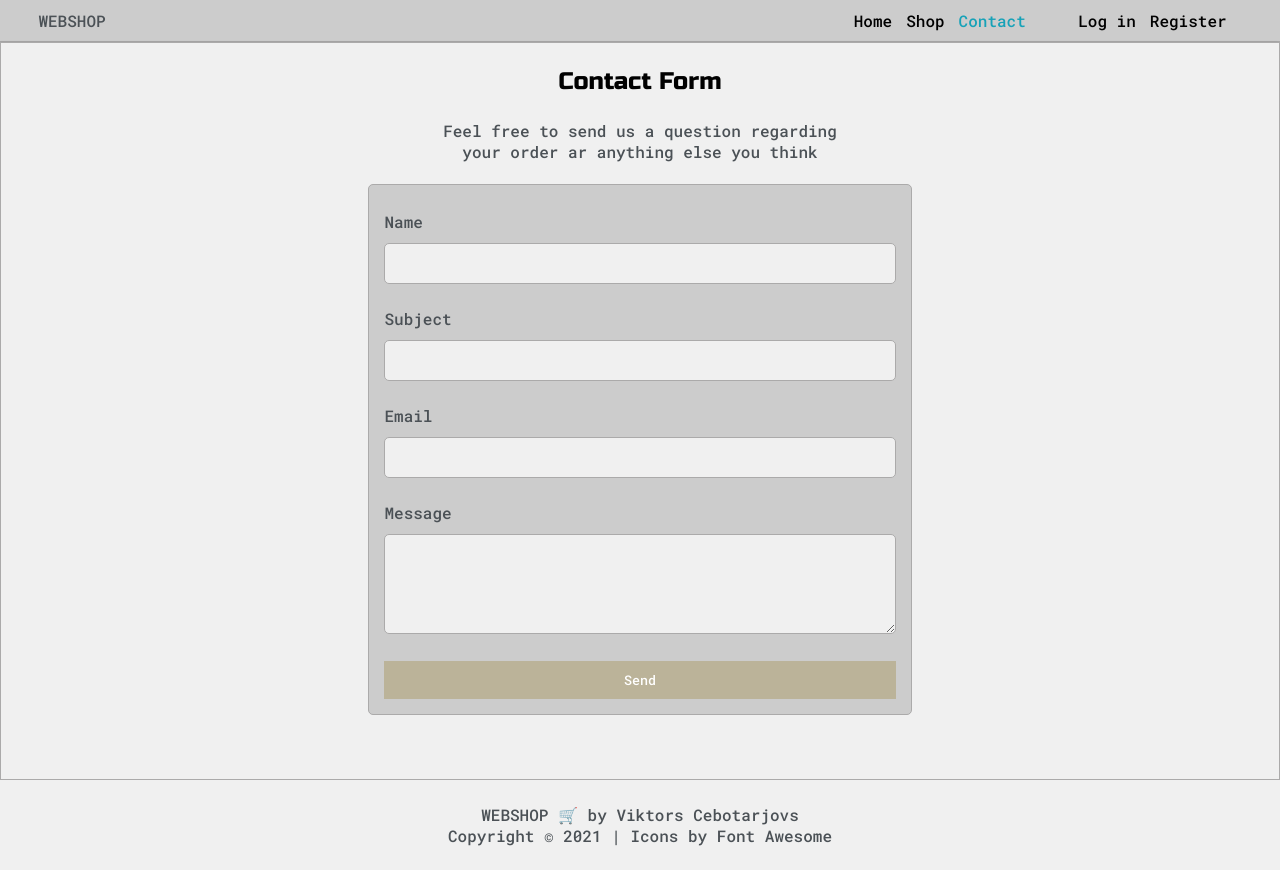
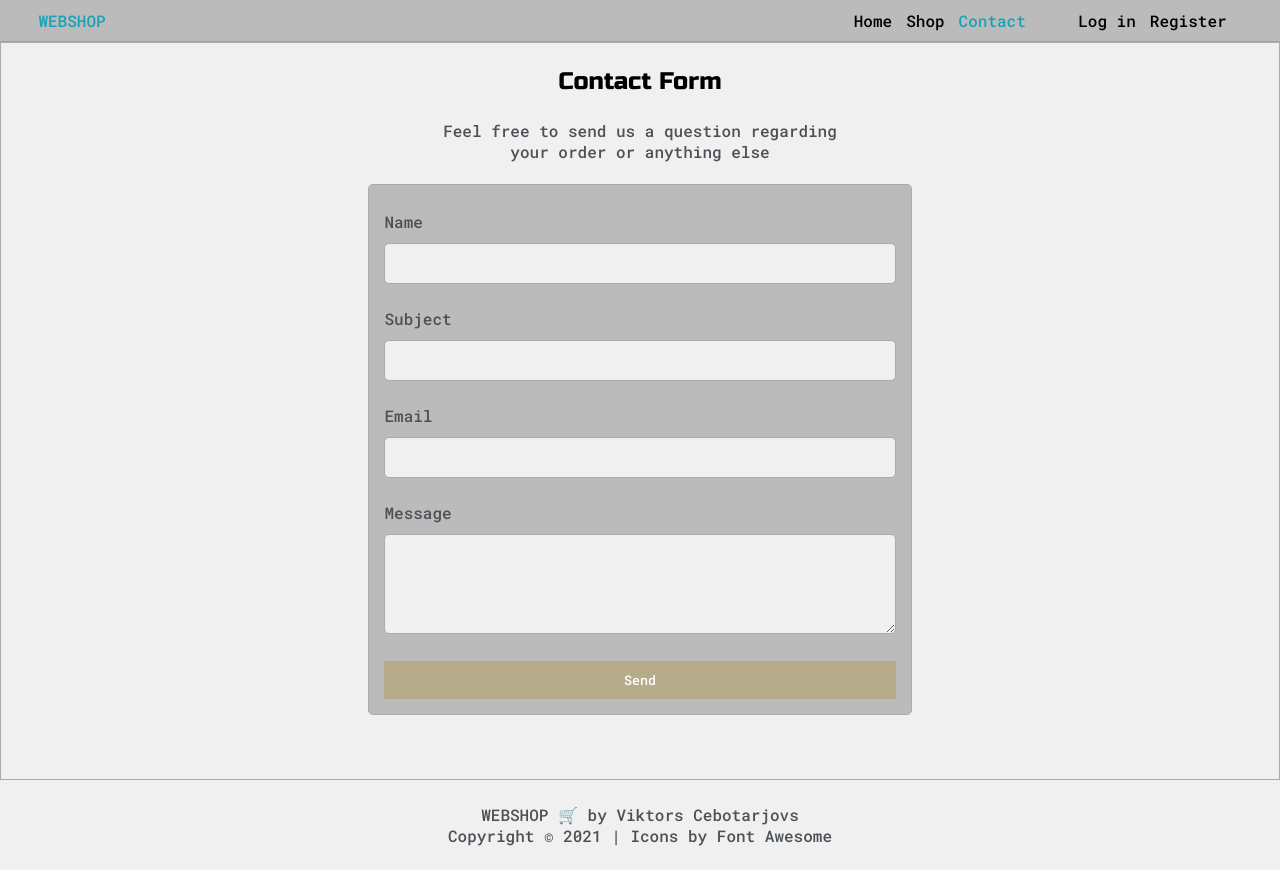
Before and after one commit to ViktorsLV/webshop_webdev_exam, a website: page client/assets/pages/contact.html in a window 1280 px wide. Drawn offline with Linux system fonts and the light colour scheme.

Commit message:
logo color change

```diff
--- a/client/assets/pages/contact.html
+++ b/client/assets/pages/contact.html
@@ -31,7 +31,7 @@
         <nav class="nav-wrapper menu">
             <a href="../../index.html" class="menu-logo mobile-hide">
                 <!-- LOGO -->
-                <div>WEBSHOP</div>
+                <div class="highlight">WEBSHOP</div>
             </a>
 
             <!-- nav items -->
@@ -70,7 +70,7 @@
         <section class="main">
             <div class="container contact">
                 <h3 class="heading-center">Contact Form</h3>
-                <p>Feel free to send us a question regarding your order ar anything else you think</p>
+                <p>Feel free to send us a question regarding your order or anything else</p>
                 <div class="alert-success">Your message has been sent!</div>
 
                 <form id="contact-form" class="form-control">
--- a/client/assets/styles/style.css
+++ b/client/assets/styles/style.css
@@ -1,7 +1,7 @@
 /* variables */
 /* for switching themes */
 :root {
-  --main-color: #cccccc;
+  --main-color: #bbbbbb;
   --secondary-color: rgb(240, 240, 240);
 
   --border-color: #abaaaa;
@@ -14,7 +14,7 @@
   --preview-shadow: #d8d1ba;
 
   --nav-active: #17a2b8;
-  --btn-color: #bbb399;
+  --btn-color: #b6ac8c;
   --btn-delete: rgb(167, 33, 33);
   --btn-hover: #aca286;
 
@@ -109,7 +109,9 @@ div {
 .d-none {
   display: none;
 }
-
+.highlight {
+  color: var(--highlight);
+}
 .secondary {
   font-weight: 100;
   color: var(--secondary-text);
```
Also changed, not shown: client/assets/pages/account.html (+1 -1 lines), client/assets/pages/cart.html (+1 -1 lines), client/assets/pages/checkout.html (+1 -1 lines), client/assets/pages/complete.html (+1 -1 lines), client/assets/pages/login.html (+1 -1 lines), client/assets/pages/order.html (+3 -2 lines), client/assets/pages/product.html (+4 -4 lines), client/assets/pages/register.html (+1 -1 lines), client/assets/pages/shop.html (+2 -3 lines), client/index.html (+1 -1 lines).
